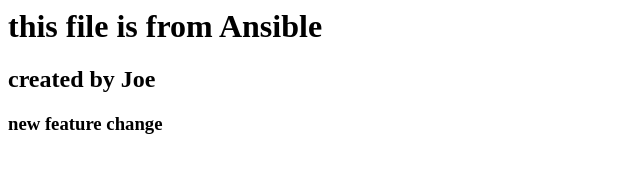
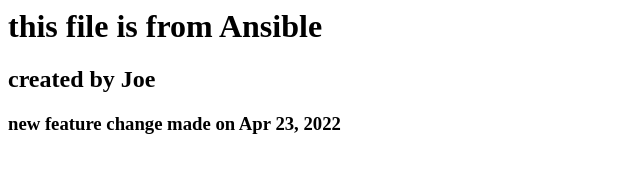
Before and after one commit to devopskang/ansible_apache2, a plain HTML site: page index.html in a window 1280 px wide. Shown: the whole page, without its empty margins (0-640 px from the left). Drawn offline with Linux system fonts and the light colour scheme.

Commit message:
updated tags

```diff
--- a/index.html
+++ b/index.html
@@ -1,3 +1,3 @@
 <h1>this file is from Ansible</h1>
 <h2>created by Joe</h2>
-<h3>new feature change</h3>
+<h3>new feature change made on Apr 23, 2022 </h3>
```
Also changed, not shown: 1 other file.
